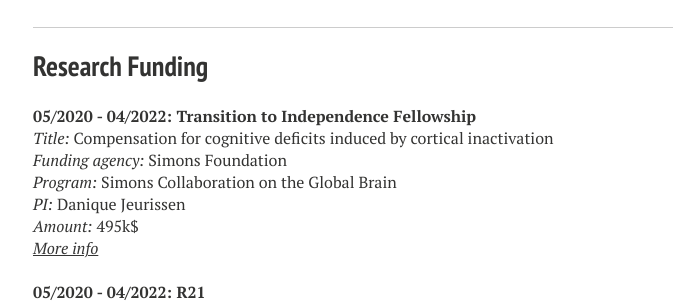
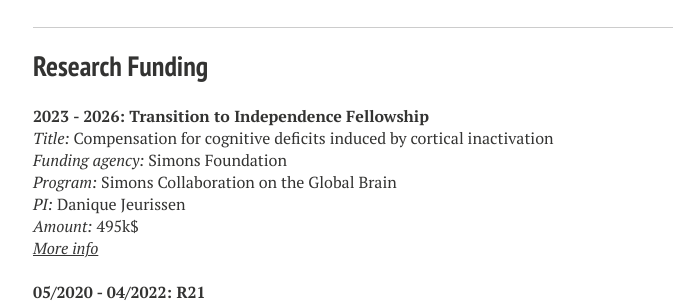
Before and after one commit to DaniqueJeurissen/DaniqueJeurissen.github.io, a Jekyll site: the page built from cv/index.md, in a window 1280 px wide and 900 px high, scrolled down 1324 px. Shown: the part 155-457 px from the top of the window, without its empty margins (287-981 px from the left). Built offline with Jekyll 4.4.1, drawn with Linux system fonts in a browser that asks for light colours; nearby versions of some CDN libraries.

Commit message:
m: correct typo

```diff
--- a/cv/index.md
+++ b/cv/index.md
@@ -54,7 +54,7 @@ _Degree:_ Bachelor of Science<br/><br/>
 
 ## Research Funding
 
-**05/2020 -	04/2022: Transition to Independence Fellowship**<br/>
+**2023 -	2026: Transition to Independence Fellowship**<br/>
 _Title:_ Compensation for cognitive deficits induced by cortical inactivation<br/>
 _Funding agency:_ Simons Foundation<br/>
 _Program:_ Simons Collaboration on the Global Brain<br/>
```
